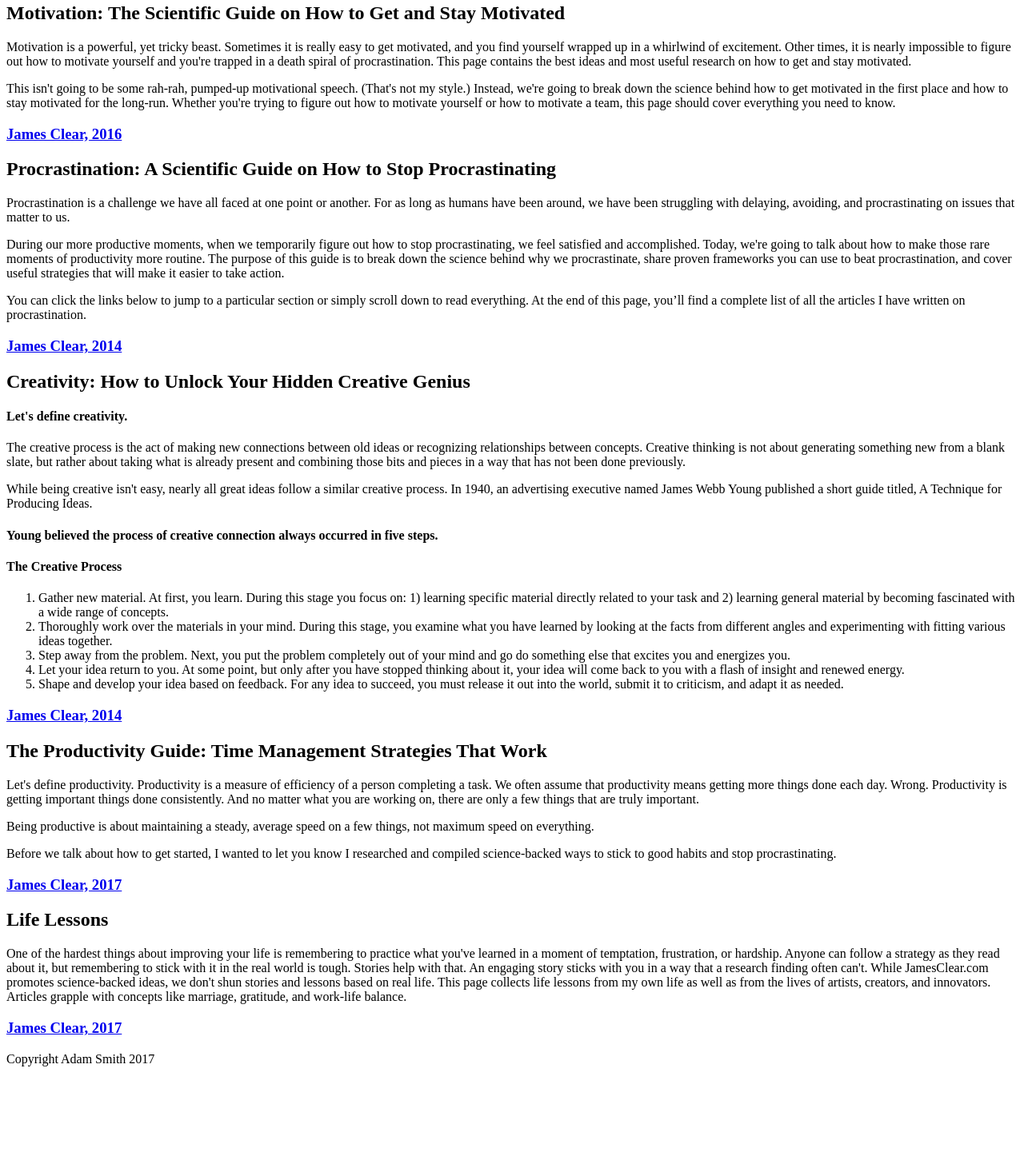
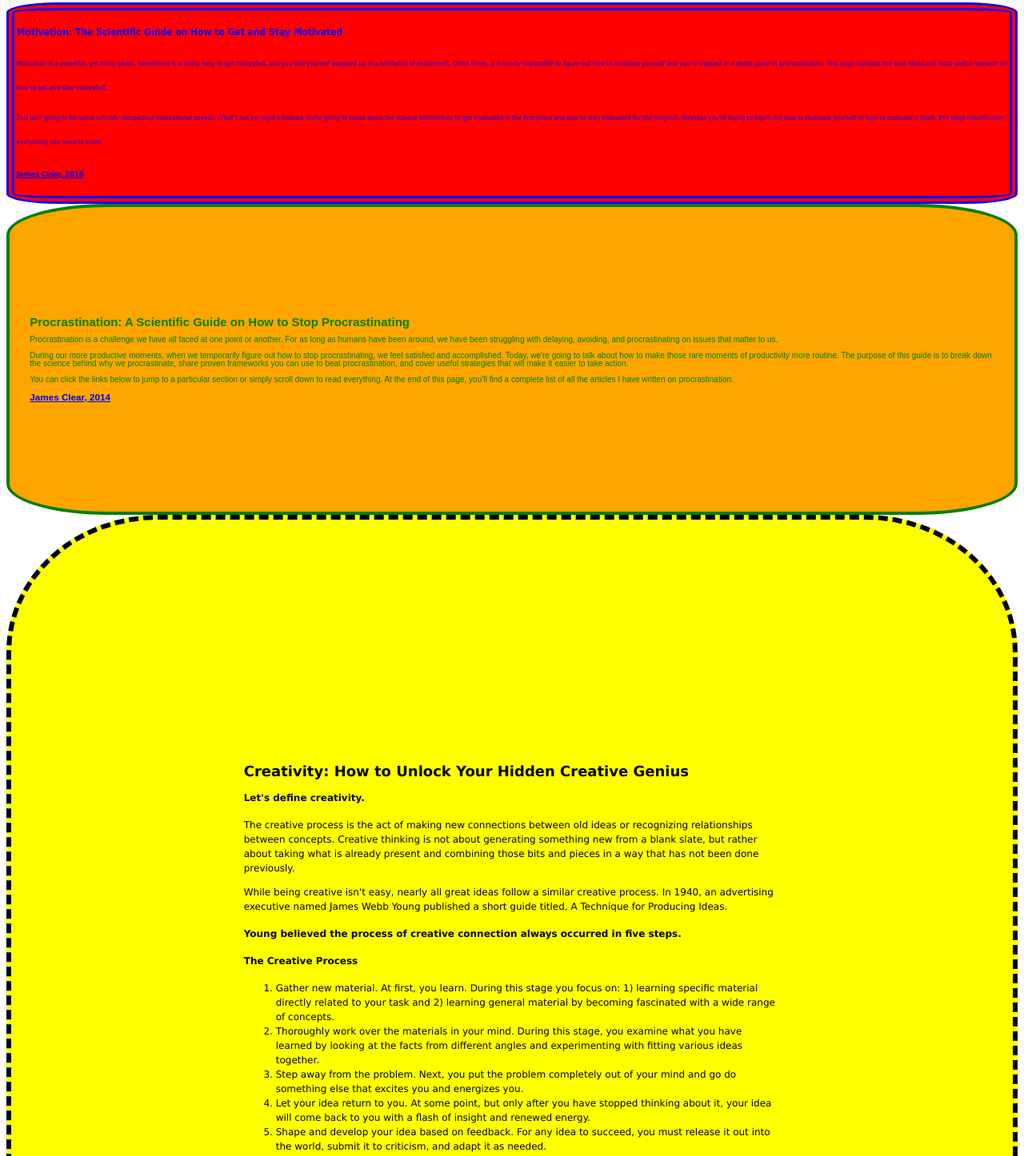
Before and after one commit to hagansmith/Interesting_Articles, a plain HTML site: page index.html in a window 1280 px wide. Shown: the part 77-1523 px from the top of the page at 80% size. Before the commit the page ends 1427 px from the top, so only its background shows below. Drawn offline with Linux system fonts and the light colour scheme.

Commit message:
add main css and update link in index, also moved the footer on index

```diff
--- a/index.html
+++ b/index.html
@@ -2,17 +2,18 @@
 <html>
 <head>
 	<title>Interesting Articles</title>
+	<link rel="stylesheet" type="text/css" href="main.css">
 </head>
 <body>
 	<header><h1>Interesting Articles</h1></header>
-		<article>
+		<article id="motivation">
 			<h1>Motivation: The Scientific Guide on How to Get and Stay Motivated</h1>
 			<p>Motivation is a powerful, yet tricky beast. Sometimes it is really easy to get motivated, and you find yourself wrapped up in a whirlwind of excitement. Other times, it is nearly impossible to figure out how to motivate yourself and you're trapped in a death spiral of procrastination. This page contains the best ideas and most useful research on how to get and stay motivated.</p>
 
 			<p>This isn't going to be some rah-rah, pumped-up motivational speech. (That's not my style.) Instead, we're going to break down the science behind how to get motivated in the first place and how to stay motivated for the long-run. Whether you're trying to figure out how to motivate yourself or how to motivate a team, this page should cover everything you need to know.</p>
 			<h3 id="article_footer"><a href="http://jamesclear.com/motivation"> James Clear, 2016</a></h3>
 		</article>
-		<article>
+		<article id="procrastination">
 			<h1>Procrastination: A Scientific Guide on How to Stop Procrastinating</h1>
 			<p>Procrastination is a challenge we have all faced at one point or another. For as long as humans have been around, we have been struggling with delaying, avoiding, and procrastinating on issues that matter to us.</p>
 
@@ -21,7 +22,7 @@
 			<p>You can click the links below to jump to a particular section or simply scroll down to read everything. At the end of this page, you’ll find a complete list of all the articles I have written on procrastination.</p>
 			<h3 id="article_footer"><a href="http://jamesclear.com/motivation"> James Clear, 2014</a></h3>
 		</article>
-		<article>
+		<article id="creativity">
 			<h1>Creativity: How to Unlock Your Hidden Creative Genius</h1>
 
 			<h4>Let's define creativity.</h4>
@@ -44,7 +45,7 @@
 			</ol>
 			<h3 id="article_footer"><a href="http://jamesclear.com/creativity"> James Clear, 2014</a></h3>
 		</article>
-		<article>
+		<article id="productivity">
 			<h1>The Productivity Guide: Time Management Strategies That Work</h1>
 			<p>Let's define productivity. Productivity is a measure of efficiency of a person completing a task. We often assume that productivity means getting more things done each day. Wrong. Productivity is getting important things done consistently. And no matter what you are working on, there are only a few things that are truly important.</p>
 
@@ -53,7 +54,7 @@
 			<p>Before we talk about how to get started, I wanted to let you know I researched and compiled science-backed ways to stick to good habits and stop procrastinating.</p>
 			<h3 id="article_footer"><a href="http://jamesclear.com/productivity"> James Clear, 2017</a></h3>
 		</article>
-		<article>
+		<article id="life_lessons">
 			<h1>Life Lessons</h1>
 			<p>One of the hardest things about improving your life is remembering to practice what you've learned in a moment of temptation, frustration, or hardship. Anyone can follow a strategy as they read about it, but remembering to stick with it in the real world is tough.
 
@@ -61,7 +62,7 @@
 
 			This page collects life lessons from my own life as well as from the lives of artists, creators, and innovators. Articles grapple with concepts like marriage, gratitude, and work-life balance.</p>
 			<h3 id="article_footer"><a href="http://jamesclear.com/life-lessons"> James Clear, 2017</a></h3>
-			<footer><p>Copyright Adam Smith 2017</p></footer>
 		</article>
+		<footer><p>Copyright Adam Smith 2017</p></footer>
 	</body>
 </html>
--- /dev/null
+++ b/main.css
@@ -0,0 +1,48 @@
+body {
+	background-color: almond;
+}
+
+#motivation {
+	background-color: red;
+	font: 8px/30px Tahoma;
+	color: blue;
+	padding:2pt;
+	border:10px double blue;
+	border-radius: 5%;
+}
+
+#procrastination {
+	background-color: orange;
+	font: 10px/1em Arial;
+	color: green;
+	padding:10% 2%;
+	border:4px solid green;
+	border-radius: 10%;
+}
+
+#creativity {
+	background-color: yellow;
+	font: 12px/1.5em Verdana;
+	color: black;
+	padding:23%;
+	border:6px dashed black;
+	border-radius: 15%;
+}
+
+#productivity {
+	background-color: green;
+	font: 14px/3em Impact;
+	color: orange;
+	padding:2.3em;
+	border:8px dotted orange;
+	border-radius: 20%;
+}
+
+#life_lessons {
+	background-color: blue;
+	font: 25px/1.25em Palatino Linotype;
+	color: red;
+	padding:13%;
+	border:10px ridge red;
+	border-radius: 25%;
+}
```
